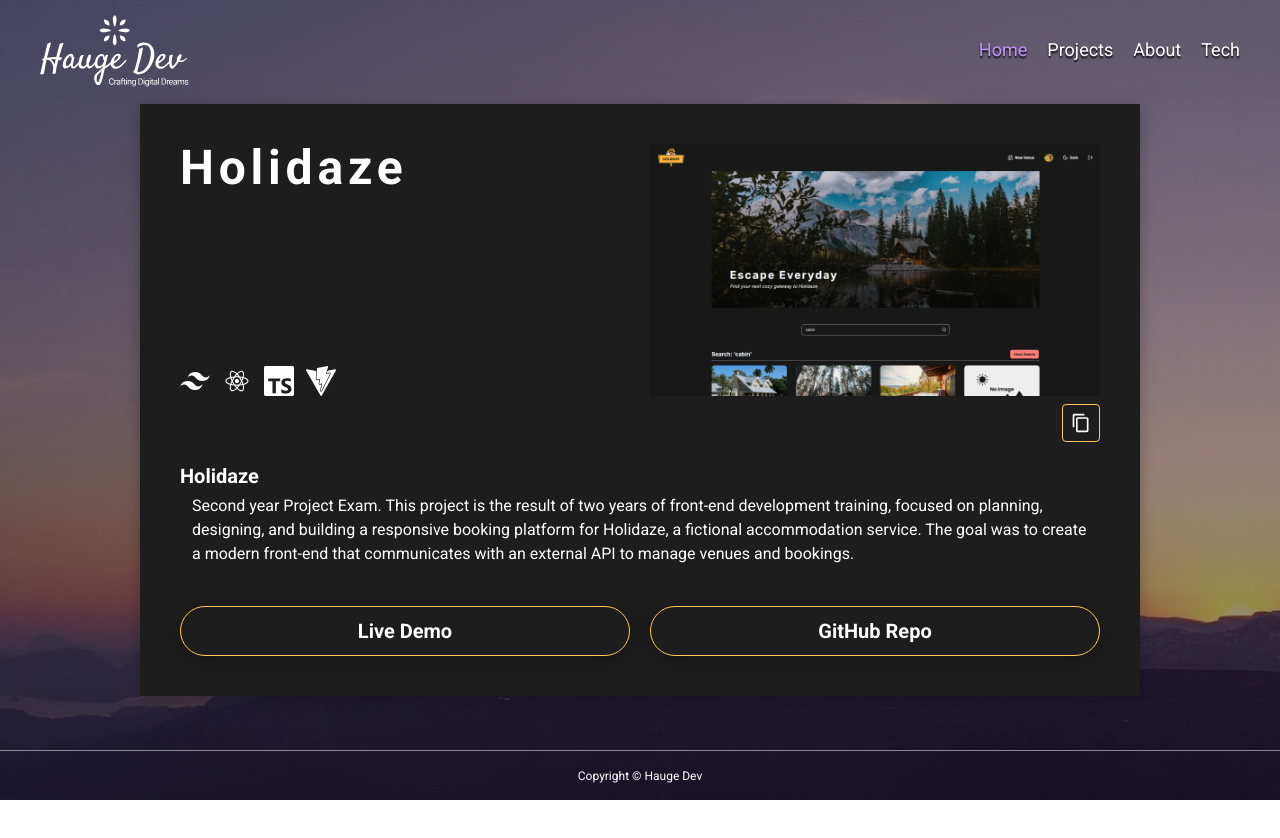
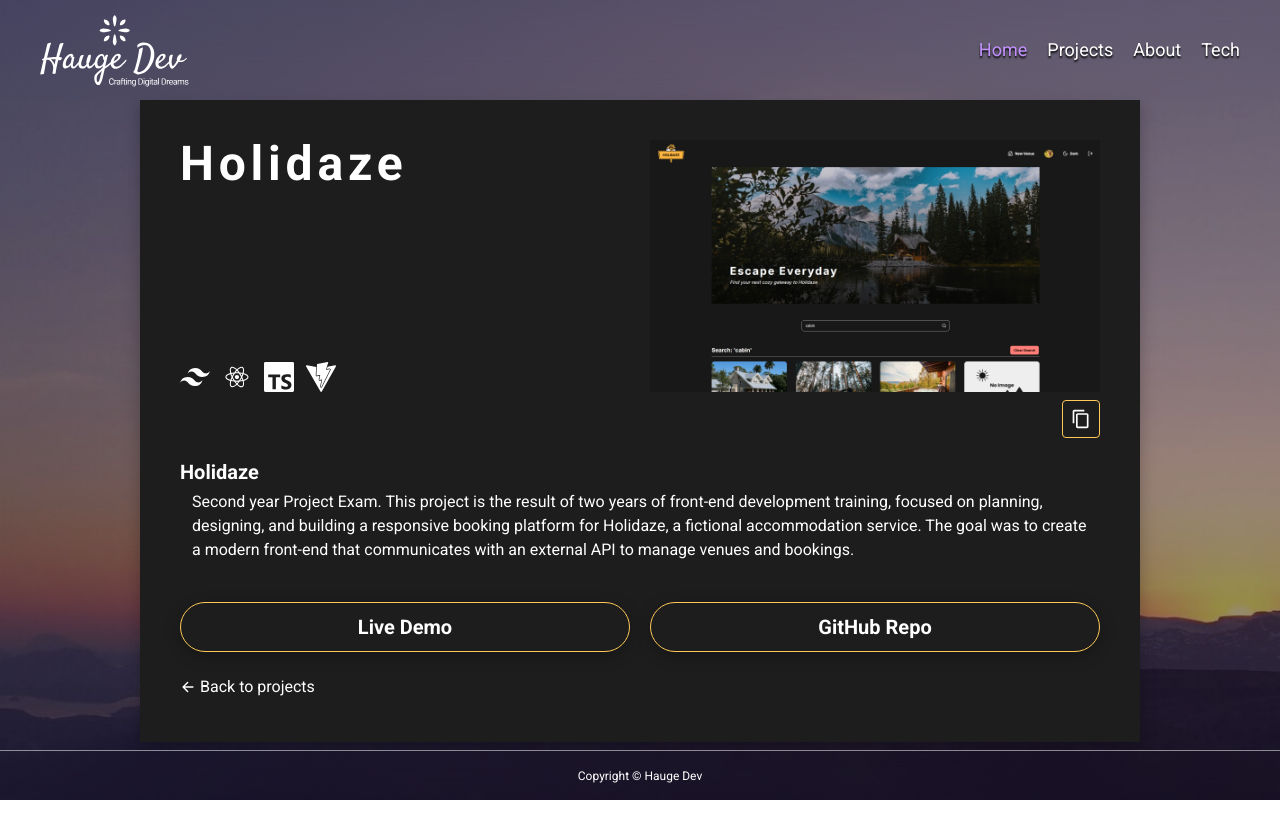
Before and after one commit to annechh/portfolio-2, a React (Vite) app: page /project/Holidaze in a window 1280 px wide. Shown: the top 838 px of the page. Before the commit the page ends 800 px from the top, so only its background shows below. Built offline with nearby package versions, Linux system fonts and the light colour scheme.

Commit message:
added animate presence when switching pages and relocated scroll provider from layout to app

```diff
--- a/src/App.tsx
+++ b/src/App.tsx
@@ -1,18 +1,26 @@
-import { Routes, Route } from 'react-router-dom';
+import { Routes, Route, useLocation } from 'react-router-dom';
 import Layout from './components/layout/Layout';
 
 import './index.css';
 import Home from './pages/Home';
 import ProjectPage from './pages/project';
+import { ScrollProvider } from './context/scrollContext';
+import { AnimatePresence } from 'framer-motion';
 
 function App() {
+  const location = useLocation();
+
   return (
-    <Routes>
-      <Route path="/" element={<Layout />}>
-        <Route index element={<Home />} />
-        <Route path="/project/:id" element={<ProjectPage />} />
-      </Route>
-    </Routes>
+    <ScrollProvider>
+      <AnimatePresence mode="wait">
+        <Routes location={location} key={location.pathname}>
+          <Route path="/" element={<Layout />}>
+            <Route index element={<Home />} />
+            <Route path="/project/:id" element={<ProjectPage />} />
+          </Route>
+        </Routes>
+      </AnimatePresence>
+    </ScrollProvider>
   );
 }
 
--- a/src/components/layout/Layout.tsx
+++ b/src/components/layout/Layout.tsx
@@ -3,19 +3,16 @@ import Header from './Header';
 import Footer from './Footer';
 import Background from '../Background';
 import { backgroundData } from '../../data/projectData';
-import { ScrollProvider } from '../../context/scrollContext';
 
 export default function Layout() {
   return (
     <div className="font-primary text-white flex flex-col min-h-screen w-full">
       <Background image={backgroundData} />
-      <ScrollProvider>
-        <Header />
-        <main className="flex flex-grow flex-col items-center justify-center w-full">
-          <Outlet />
-        </main>
-        <Footer />
-      </ScrollProvider>
+      <Header />
+      <main className="flex flex-grow flex-col items-center justify-center w-full">
+        <Outlet />
+      </main>
+      <Footer />
     </div>
   );
 }
--- /dev/null
+++ b/src/constants/constants.ts
@@ -0,0 +1,15 @@
+export const fadeExit = {
+  initial: {
+    opacity: 1,
+  },
+  animate: {
+    opacity: 1,
+  },
+  exit: {
+    opacity: 0,
+    transition: {
+      duration: 0.3,
+      ease: 'easeInOut',
+    },
+  },
+};
--- a/src/pages/Home.tsx
+++ b/src/pages/Home.tsx
@@ -2,15 +2,23 @@ import Hero from '../components/Hero';
 import About from '../components/About';
 import Tech from '../components/Tech';
 import Projects from '../components/Projects';
+import { motion } from 'framer-motion';
+import { fadeExit } from '../constants/constants';
 
 const Home = () => {
   return (
-    <div className="flex flex-col justify-center items-center w-full">
+    <motion.div
+      variants={fadeExit}
+      initial="initial"
+      animate="animate"
+      exit="exit"
+      className="flex flex-col justify-center items-center w-full"
+    >
       <Hero />
       <Projects />
       <About />
       <Tech />
-    </div>
+    </motion.div>
   );
 };
 
--- a/src/pages/project.tsx
+++ b/src/pages/project.tsx
@@ -3,6 +3,9 @@ import { projectData } from '../data/projectData';
 import { ProjectType } from '../types/commons';
 import { MdContentCopy } from 'react-icons/md';
 import { useState } from 'react';
+import { motion } from 'framer-motion';
+import { fadeExit } from '../constants/constants';
+import { IoArrowBackOutline } from 'react-icons/io5';
 
 const ProjectPage = () => {
   const { id } = useParams<{ id: string }>();
@@ -17,7 +20,13 @@ const ProjectPage = () => {
   };
 
   return (
-    <div className="w-full flex justify-center py-[60px] lg:py-[100px]">
+    <motion.div
+      variants={fadeExit}
+      initial="initial"
+      animate="animate"
+      exit="exit"
+      className="w-full flex justify-center py-[60px] lg:py-[100px]"
+    >
       {project ? (
         <div className="max-w-[1000px] w-full flex flex-col p-6 lg:p-10 bg-dark shadow-sm">
           <div className="flex flex-col md:flex-row justify-center md:justify-between gap-5">
@@ -83,11 +92,14 @@ const ProjectPage = () => {
               </Link>
             </div>
           </div>
+          <Link to={'/#projects'} className="flex items-center gap-1 h-[30px] mt-5">
+            <IoArrowBackOutline /> Back to projects
+          </Link>
         </div>
       ) : (
         <p>Project not found.</p>
       )}
-    </div>
+    </motion.div>
   );
 };
 
```
